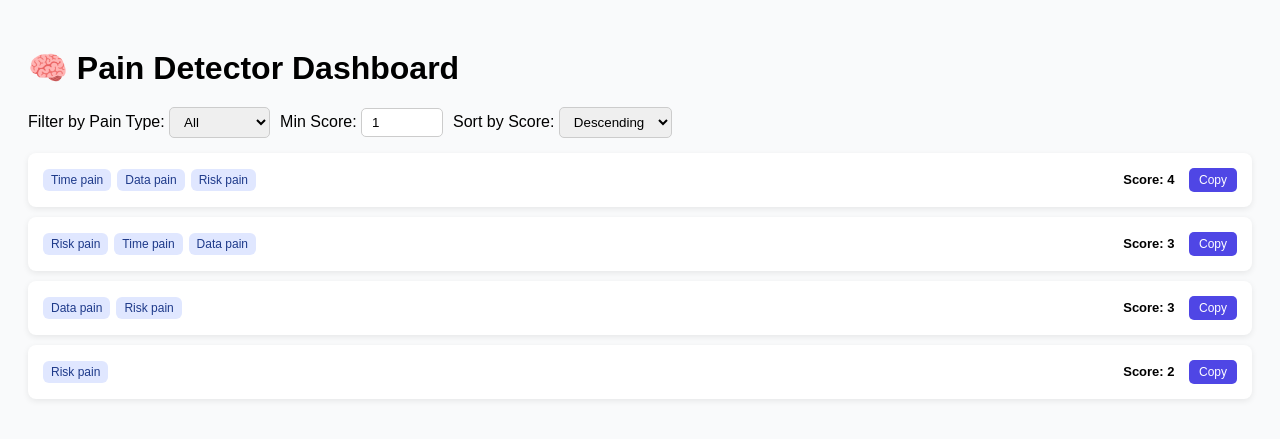
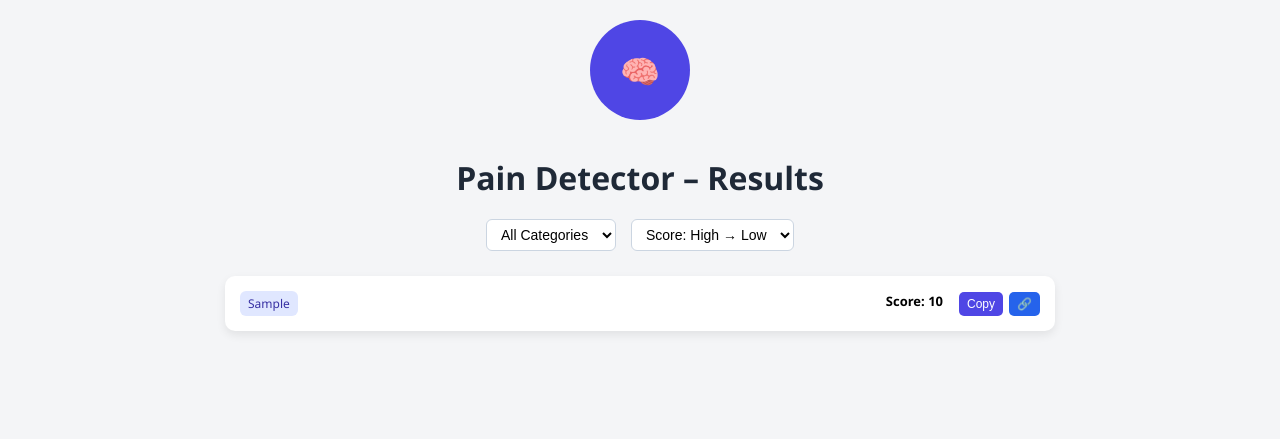
Before and after one commit to davitlabadze/pain-detector, a Flask app: template templates/dashboard.html in a window 1280 px wide. Shown: the top 439 px of the page. Run offline with Flask 3, Linux system fonts and the light colour scheme; the template is opened without the code that fills it: most values are stand-ins (such as "Sample title", 1, 10 or a date in 2020).

Commit message:
refactor: add link and style

```diff
--- a/templates/dashboard.html
+++ b/templates/dashboard.html
@@ -2,98 +2,153 @@
 <html lang="en">
   <head>
     <meta charset="UTF-8" />
-    <title>Pain Detector Dashboard</title>
+    <title>Pain Detector MVP</title>
+    <script src="https://cdn.jsdelivr.net/npm/marked/marked.min.js"></script>
     <style>
       body {
-        font-family: Arial, sans-serif;
-        background: #f9fafb;
+        font-family: "Segoe UI", Tahoma, Geneva, Verdana, sans-serif;
+        background: #f4f5f7;
+        margin: 0;
+        padding: 0;
+        display: flex;
+        justify-content: center;
+      }
+
+      .container {
+        max-width: 800px;
+        width: 100%;
         padding: 20px;
+        display: flex;
+        flex-direction: column;
+        align-items: center;
       }
+
+      .logo {
+        width: 100px;
+        height: 100px;
+        background: #4f46e5;
+        border-radius: 50%;
+        display: flex;
+        justify-content: center;
+        align-items: center;
+        color: white;
+        font-size: 32px;
+        font-weight: bold;
+        margin-bottom: 15px;
+      }
+
       h1 {
+        color: #1f2937;
         margin-bottom: 20px;
+        text-align: center;
       }
 
       .controls {
-        margin-bottom: 15px;
         display: flex;
-        gap: 10px;
-        align-items: center;
+        gap: 15px;
+        margin-bottom: 25px;
         flex-wrap: wrap;
+        justify-content: center;
       }
-      .controls select,
-      .controls input {
+
+      select {
         padding: 6px 10px;
-        border-radius: 5px;
-        border: 1px solid #ccc;
+        border-radius: 6px;
+        border: 1px solid #cbd5e1;
+        background: white;
+        font-size: 14px;
       }
 
       .card {
         background: white;
-        border-radius: 8px;
+        border-radius: 10px;
         padding: 15px;
-        margin-bottom: 10px;
-        box-shadow: 0 2px 6px rgba(0, 0, 0, 0.08);
-        cursor: pointer;
-        transition: all 0.2s ease;
+        margin-bottom: 15px;
+        box-shadow: 0 4px 10px rgba(0, 0, 0, 0.08);
+        width: 800px;
+        transition: min-height 0.3s ease;
       }
-      .card.open {
-        background: #f1f5f9;
-      }
+
       .card-header {
         display: flex;
         justify-content: space-between;
         align-items: center;
         gap: 10px;
       }
+
       .badges {
         display: flex;
         gap: 6px;
         flex-wrap: wrap;
       }
+
       .badge {
         background: #e0e7ff;
-        color: #1e3a8a;
+        color: #3730a3;
         padding: 4px 8px;
         border-radius: 6px;
         font-size: 12px;
       }
+
       .score {
+        font-weight: bold;
         font-size: 13px;
-        font-weight: bold;
         margin-right: 10px;
       }
-      .copy-btn {
-        padding: 5px 10px;
+
+      .card-actions {
+        display: flex;
+        gap: 6px;
+      }
+
+      .copy-btn,
+      .link-btn {
+        padding: 5px 8px;
         font-size: 12px;
         border: none;
         border-radius: 5px;
+        cursor: pointer;
+      }
+
+      .copy-btn {
         background: #4f46e5;
         color: white;
-        cursor: pointer;
       }
+
       .copy-btn:hover {
         background: #4338ca;
       }
+
+      .link-btn {
+        background: #2563eb;
+        color: white;
+      }
+
+      .link-btn:hover {
+        background: #1d4ed8;
+      }
+
       .card-body {
-        margin-top: 10px;
+        margin-top: 12px;
         display: none;
         font-size: 14px;
-        color: #374151;
-        line-height: 1.5;
+        color: #111827;
+        line-height: 1.6;
       }
+
       .card.open .card-body {
         display: block;
       }
 
-      /* Markdown-like styling */
       .card-body pre {
         background: #111827;
         color: #e5e7eb;
-        padding: 10px;
-        border-radius: 5px;
+        padding: 12px;
+        border-radius: 6px;
         overflow-x: auto;
         font-size: 13px;
       }
+
       .card-body code {
         background: #f3f4f6;
         color: #1f2937;
@@ -101,135 +156,144 @@
         border-radius: 4px;
         font-size: 13px;
       }
+
+      .card-body pre code {
+        background: transparent;
+        color: inherit;
+        padding: 0;
+      }
+
+      .card-body blockquote {
+        border-left: 4px solid #6366f1;
+        background: #eef2ff;
+        padding: 10px 14px;
+        margin: 10px 0;
+        color: #1e3a8a;
+      }
+
+      .card-body a {
+        color: #2563eb;
+        text-decoration: underline;
+      }
     </style>
   </head>
+
   <body>
-    <h1>🧠 Pain Detector Dashboard</h1>
+    <div class="container">
+      <div class="logo">🧠</div>
+      <h1>Pain Detector – Results</h1>
 
-    <div class="controls">
-      <label>
-        Filter by Pain Type:
-        <select id="painFilter">
-          <option value="">All</option>
-          <option value="Time pain">Time pain</option>
-          <option value="Cost pain">Cost pain</option>
-          <option value="Data pain">Data pain</option>
-          <option value="Risk pain">Risk pain</option>
+      <div class="controls">
+        <select id="filter-category">
+          <option value="">All Categories</option>
         </select>
-      </label>
 
-      <label>
-        Min Score:
-        <input
-          type="number"
-          id="minScore"
-          value="1"
-          min="1"
-          style="width: 60px"
-        />
-      </label>
+        <select id="sort-score">
+          <option value="desc">Score: High → Low</option>
+          <option value="asc">Score: Low → High</option>
+        </select>
+      </div>
 
-      <label>
-        Sort by Score:
-        <select id="sortOrder">
-          <option value="desc">Descending</option>
-          <option value="asc">Ascending</option>
-        </select>
-      </label>
+      <div id="cards-container">
+        {% for r in results %}
+        <div
+          class="card"
+          data-score="{{ r.score }}"
+          data-categories="{{ r.pain_categories | tojson }}"
+        >
+          <div class="card-header">
+            <div class="badges">
+              {% for c in r.pain_categories %}
+              <span class="badge">{{ c }}</span>
+              {% endfor %}
+            </div>
+
+            <div class="card-actions">
+              <span class="score">Score: {{ r.score }}</span>
+              <button class="copy-btn" data-text="{{ r.text | e }}">
+                Copy
+              </button>
+              <button
+                class="link-btn"
+                onclick="window.open('{{ r.link }}', '_blank')"
+              >
+                🔗
+              </button>
+            </div>
+          </div>
+
+          <div class="card-body" data-md="{{ r.text | e }}"></div>
+        </div>
+        {% endfor %}
+      </div>
     </div>
 
-    <div id="cardsContainer"></div>
+    <script>
+      const cards = document.querySelectorAll(".card");
 
-    <script>
-      // Sample data (replace with actual fetch)
-      const techPains = [
-        {
-          text: "AWS EC2 instance fails with memory leak and high latency.",
-          pain_categories: ["Time pain", "Data pain", "Risk pain"],
-          score: 4,
-        },
-        {
-          text: "Kubernetes deployment crashed due to misconfiguration.",
-          pain_categories: ["Risk pain"],
-          score: 2,
-        },
-        {
-          text: "შეცდომა სერვისში, ვერ მუშაობს აპლიკაცია, შეფერხება მოხდა.",
-          pain_categories: ["Risk pain", "Time pain", "Data pain"],
-          score: 3,
-        },
-        {
-          text: "Our CI/CD pipeline has multiple bugs and crashes frequently.",
-          pain_categories: ["Data pain", "Risk pain"],
-          score: 3,
-        },
-      ];
+      cards.forEach((card) => {
+        card.addEventListener("click", (e) => {
+          if (e.target.tagName === "BUTTON") return;
 
-      const container = document.getElementById("cardsContainer");
-      const painFilter = document.getElementById("painFilter");
-      const minScore = document.getElementById("minScore");
-      const sortOrder = document.getElementById("sortOrder");
+          const body = card.querySelector(".card-body");
+          if (!card.classList.contains("open")) {
+            body.innerHTML = marked.parse(body.dataset.md || "");
+          }
+          card.classList.toggle("open");
+        });
+      });
+
+      document.querySelectorAll(".copy-btn").forEach((btn) => {
+        btn.addEventListener("click", (event) => {
+          event.stopPropagation();
+          navigator.clipboard.writeText(btn.dataset.text);
+          const original = btn.innerText;
+          btn.innerText = "Copied ✓";
+          setTimeout(() => {
+            btn.innerText = original;
+          }, 1500);
+        });
+      });
+
+      const filterSelect = document.getElementById("filter-category");
+      const allCategories = new Set();
+      cards.forEach((card) => {
+        JSON.parse(card.dataset.categories).forEach((c) =>
+          allCategories.add(c)
+        );
+      });
+      allCategories.forEach((c) => {
+        const opt = document.createElement("option");
+        opt.value = c;
+        opt.innerText = c;
+        filterSelect.appendChild(opt);
+      });
 
       function renderCards() {
-        container.innerHTML = "";
-        let filtered = [...techPains];
+        const container = document.getElementById("cards-container");
+        const filterVal = filterSelect.value;
+        const sortVal = document.getElementById("sort-score").value;
 
-        // Filter by pain type
-        const pain = painFilter.value;
-        if (pain)
-          filtered = filtered.filter((r) => r.pain_categories.includes(pain));
+        const cardArr = Array.from(cards);
+        cardArr.forEach((card) => {
+          const categories = JSON.parse(card.dataset.categories);
+          card.style.display =
+            filterVal && !categories.includes(filterVal) ? "none" : "block";
+        });
 
-        // Filter by min score
-        const min = parseInt(minScore.value) || 1;
-        filtered = filtered.filter((r) => r.score >= min);
+        cardArr.sort((a, b) => {
+          const sA = parseFloat(a.dataset.score);
+          const sB = parseFloat(b.dataset.score);
+          return sortVal === "asc" ? sA - sB : sB - sA;
+        });
 
-        // Sort
-        filtered.sort((a, b) =>
-          sortOrder.value === "asc" ? a.score - b.score : b.score - a.score
-        );
-
-        // Render
-        filtered.forEach((r) => {
-          const card = document.createElement("div");
-          card.className = "card";
-          card.innerHTML = `
-          <div class="card-header">
-            <div class="badges">${r.pain_categories
-              .map((c) => `<span class="badge">${c}</span>`)
-              .join("")}</div>
-            <div>
-              <span class="score">Score: ${r.score}</span>
-              <button class="copy-btn">Copy</button>
-            </div>
-          </div>
-          <div class="card-body"><pre>${r.text}</pre></div>
-        `;
-          container.appendChild(card);
-
-          // Toggle body
-          card.querySelector(".card-header").addEventListener("click", () => {
-            card.classList.toggle("open");
-          });
-
-          // Copy button
-          card.querySelector(".copy-btn").addEventListener("click", (e) => {
-            e.stopPropagation();
-            navigator.clipboard.writeText(r.text);
-            const btn = e.target;
-            const original = btn.innerText;
-            btn.innerText = "Copied ✓";
-            setTimeout(() => (btn.innerText = original), 1500);
-          });
-        });
+        cardArr.forEach((c) => container.appendChild(c));
       }
 
-      // Event listeners
-      painFilter.addEventListener("change", renderCards);
-      minScore.addEventListener("input", renderCards);
-      sortOrder.addEventListener("change", renderCards);
-
-      // Initial render
-      renderCards();
+      filterSelect.addEventListener("change", renderCards);
+      document
+        .getElementById("sort-score")
+        .addEventListener("change", renderCards);
     </script>
   </body>
 </html>
```
Also changed, not shown: pain_detector.py (+6 -3 lines), scraper.py (+14 -4 lines).
